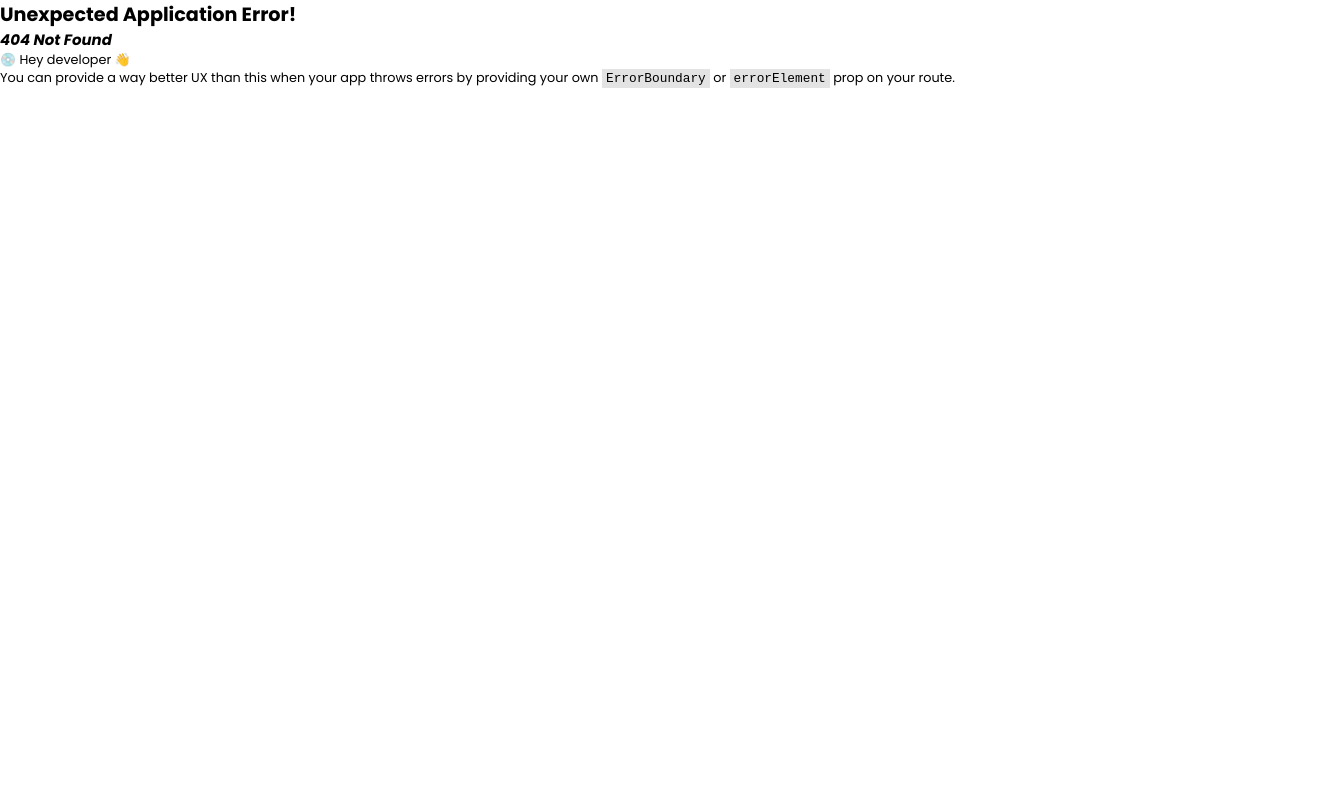
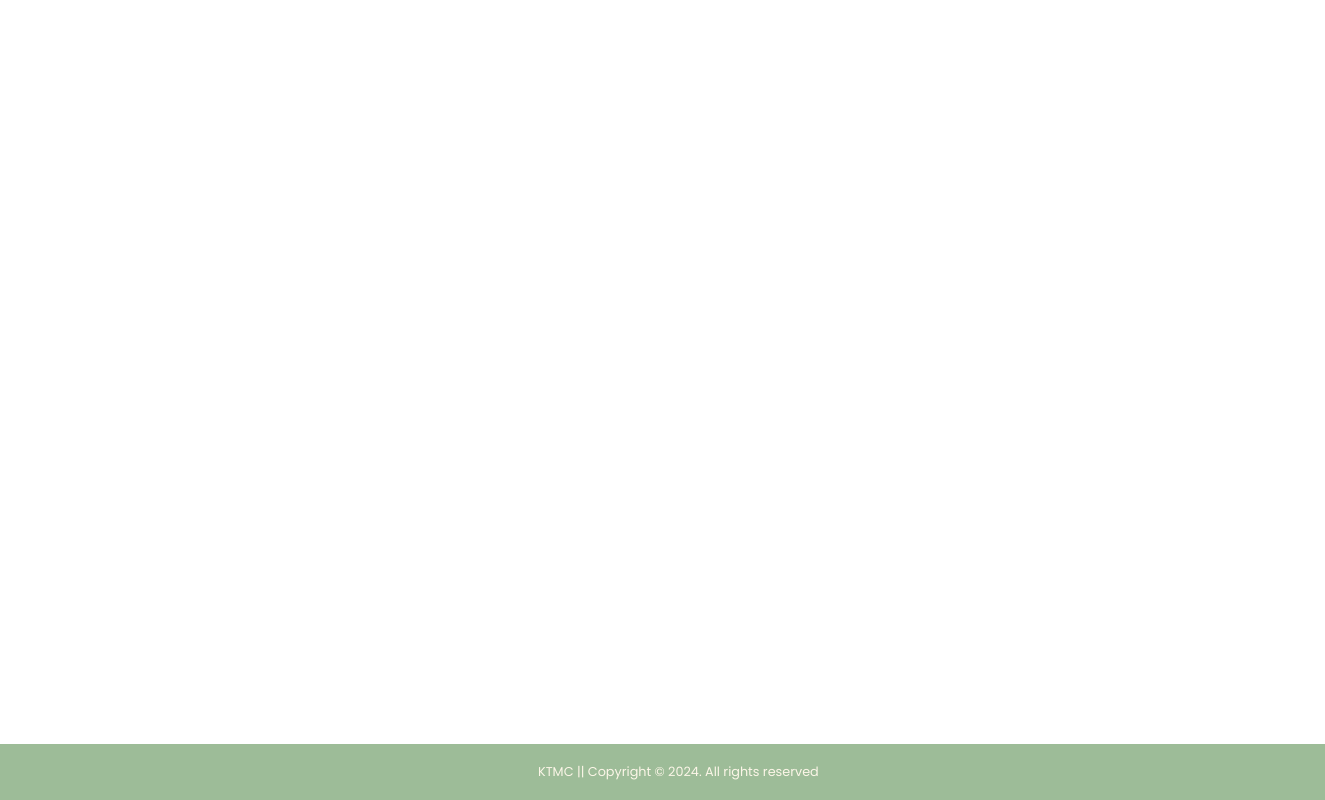
Before and after one commit to benas-juskus/REUSABLES, a React (Create React App) app in the folder client/: page /footer in a window 1280 px wide. Before the commit this address had no page. Shown: the whole page, 1325 px wide, since content can reach past the window. Built offline with nearby package versions, Linux system fonts and the light colour scheme.

Commit message:
Header and footer layouts complete, color palette separate file created

```diff
--- /dev/null
+++ b/client/src/components/layout/colorTheme.jsx
@@ -0,0 +1,20 @@
+import {createTheme} from "@mui/material";
+
+const colorTheme = createTheme({
+    palette: {
+      primary: {
+        light: "#757ce8",
+        main: "#9DBC98",
+        dark: "#638889",
+        contrastText: "#fff"
+      },
+      secondary: {
+        light: "#fcf6e8",
+        main: "#F9EFDB",
+        dark: "#EBD9B4",
+        contrastText: "#000"
+      }
+    }
+  });
+
+  export default colorTheme;
--- a/client/src/components/layout/footer.jsx
+++ b/client/src/components/layout/footer.jsx
@@ -1,3 +1,25 @@
-import { useState } from "react";
-import { createTheme, Button, Box} from "@mui/material";
+import {Box} from "@mui/material";
 import styled from "@emotion/styled";
+import colorTheme from "./colorTheme";
+
+const Wrapper = styled(Box) ({
+    width: "100%",
+    position: "absolute",
+    bottom: "0",
+    display: 'flex',
+    justifyContent: 'center',
+    backgroundColor: colorTheme.palette.primary.main,
+    color: colorTheme.palette.secondary.light,
+    padding: '1.5em 0.5em 1.5em 3em'
+});
+
+const Footer = () => {
+    return (
+        <Wrapper>
+            <span>KTMC || Copyright © 2024. All rights reserved</span>
+        </Wrapper>
+    )
+}
+
+
+export default Footer;
--- a/client/src/components/layout/header.jsx
+++ b/client/src/components/layout/header.jsx
@@ -3,29 +3,14 @@ import {Formik} from 'formik'
 import { createTheme, Button, Box} from "@mui/material";
 import OutlinedInput from '@mui/material/OutlinedInput';
 import styled from "@emotion/styled";
+import colorTheme from "./colorTheme";
 import { Link } from 'react-router-dom'
 
-const headerTheme = createTheme({
-    palette: {
-      primary: {
-        light: "#757ce8",
-        main: "#9DBC98",
-        dark: "#638889",
-        contrastText: "#fff"
-      },
-      secondary: {
-        light: "#fcf6e8",
-        main: "#F9EFDB",
-        dark: "#EBD9B4",
-        contrastText: "#000"
-      }
-    }
-  });
 
 const Wrapper = styled(Box) ({
     display: 'flex',
     justifyContent: 'space-between',
-    backgroundColor: headerTheme.palette.primary.main,
+    backgroundColor: colorTheme.palette.primary.main,
     padding: '1.5em 0.5em 1.5em 3em'
 });
 
@@ -85,15 +70,15 @@ const Header = ({username = 'Username'}) => {
                 <Button variant="contained" style={{
                         height: "3em",
                         marginTop: "0.8em",
-                        color: headerTheme.palette.primary.dark,
-                        backgroundColor: headerTheme.palette.secondary.light
+                        color: colorTheme.palette.primary.dark,
+                        backgroundColor: colorTheme.palette.secondary.light
                         }}>+ List new item
                 </Button>
 
                 <Button variant="contained" style={{
                         height: "3em",
                         marginTop: "0.8em",
-                        backgroundColor: headerTheme.palette.primary.dark
+                        backgroundColor: colorTheme.palette.primary.dark
                         }}>View Categories
                 </Button>
             </Nav>
@@ -105,8 +90,8 @@ const Header = ({username = 'Username'}) => {
                 </UserPanelInfo>
 
                 <UserPanelBtns>
-                    <Button variant="contained" size="small" style={{backgroundColor: headerTheme.palette.primary.dark}}>Login</Button>
-                    <Button variant="contained" size="small" style={{backgroundColor: headerTheme.palette.primary.dark}}>Register</Button>
+                    <Button variant="contained" size="small" style={{backgroundColor: colorTheme.palette.primary.dark}}>Login</Button>
+                    <Button variant="contained" size="small" style={{backgroundColor: colorTheme.palette.primary.dark}}>Register</Button>
                 </UserPanelBtns>
             </UserPanel>
 
--- a/client/src/components/pages/login/login.jsx
+++ b/client/src/components/pages/login/login.jsx
@@ -1,32 +1,14 @@
 import { useState } from "react";
 import {Formik} from 'formik'
 import * as Yup from 'yup'
-import { createTheme, Button, Box} from "@mui/material";
+import {Button, Box} from "@mui/material";
 import TextField from '@mui/material/TextField';
 import EmailIcon from '@mui/icons-material/Email';
 import KeyIcon from '@mui/icons-material/Key';
 import styled from "@emotion/styled";
 import Axios  from 'axios';
-import { Link } from 'react-router-dom'
-
-
-// styled elements and color theme
-const formTheme = createTheme({
-    palette: {
-      primary: {
-        light: "#757ce8",
-        main: "#9DBC98",
-        dark: "#638889",
-        contrastText: "#fff"
-      },
-      secondary: {
-        light: "#fcf6e8",
-        main: "#F9EFDB",
-        dark: "#EBD9B4",
-        contrastText: "#000"
-      }
-    }
-  });
+import { Link } from 'react-router-dom';
+import colorTheme from "../../layout/colorTheme";
 
 const InputField = styled(TextField)({
     '& input:-webkit-autofill': {
@@ -34,10 +16,10 @@ const InputField = styled(TextField)({
         backgroundColor: 'transparent',
     },
     '& label.Mui-focused': {
-        color: formTheme.palette.primary.dark,
+        color: colorTheme.palette.primary.dark,
     },
     '& .MuiInputBase-input': {
-        color: formTheme.palette.primary.dark,
+        color: colorTheme.palette.primary.dark,
     },
     width: '80%'
 });
@@ -61,7 +43,7 @@ const FormWrapper = styled(Box) ({
     top: '50%',
     left: '50%',
     transform: 'translate(-50%, -50%)',
-    backgroundColor: formTheme.palette.secondary.light,
+    backgroundColor: colorTheme.palette.secondary.light,
     borderRadius: 7,
     padding: '0 30px 30px 30px',
     display: 'flex',
@@ -81,10 +63,10 @@ const FormWrapper = styled(Box) ({
     },
 })
 const StyledButton = styled(Button)({
-    backgroundColor: formTheme.palette.primary.main,
+    backgroundColor: colorTheme.palette.primary.main,
     color: 'white',
     '&:hover': {
-        backgroundColor: formTheme.palette.primary.dark,
+        backgroundColor: colorTheme.palette.primary.dark,
     },
     borderRadius: 20,
     alignSelf: 'flex-start'
--- a/client/src/index.jsx
+++ b/client/src/index.jsx
@@ -3,6 +3,7 @@ import ReactDOM from 'react-dom/client'
 import App from './app/app'
 import Login from './components/pages/login/login'
 import Header from './components/layout/header'
+import Footer from './components/layout/footer'
 import {
   createBrowserRouter,
   createRoutesFromElements,
@@ -15,6 +16,7 @@ const router = createBrowserRouter(
         <>
           <Route path="/" element={<Login />} />
           <Route path="/header" element={<Header />} />
+          <Route path="/footer" element={<Footer />} />
         </>
   )
 );
```
